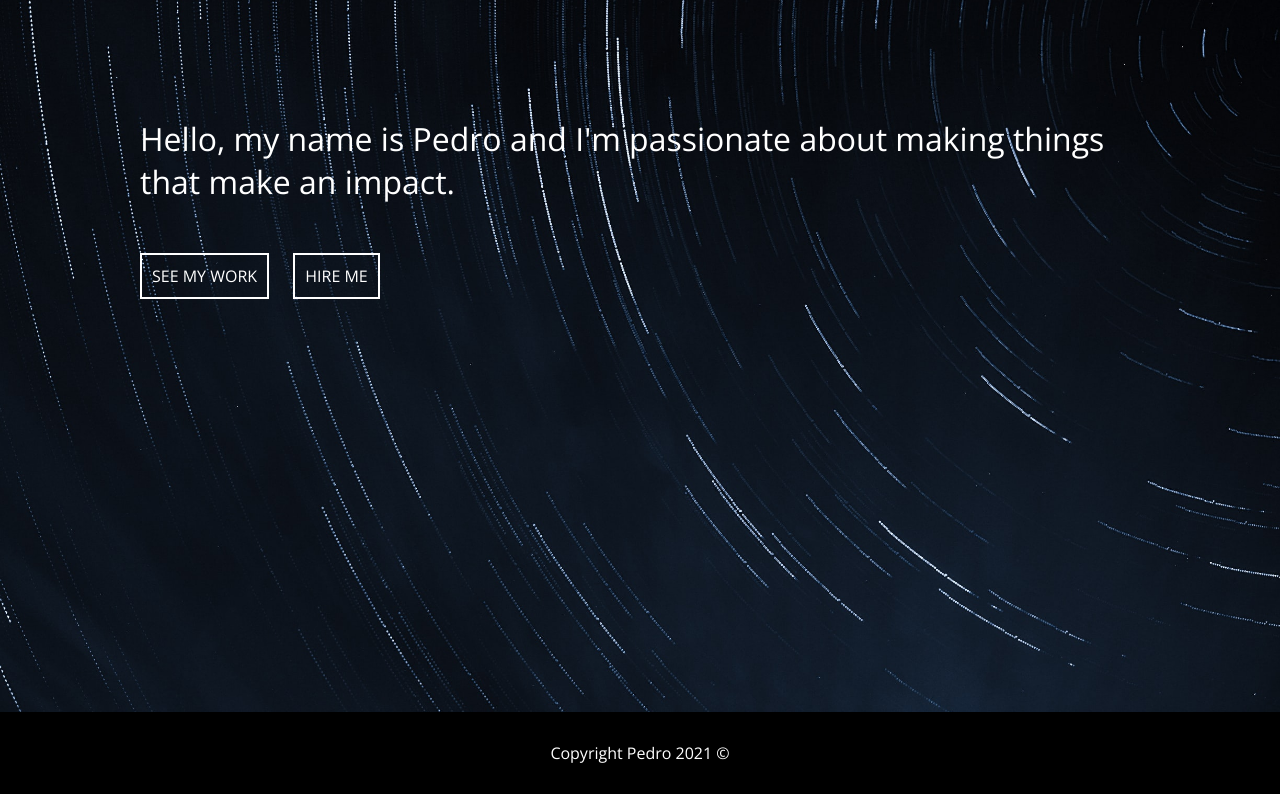
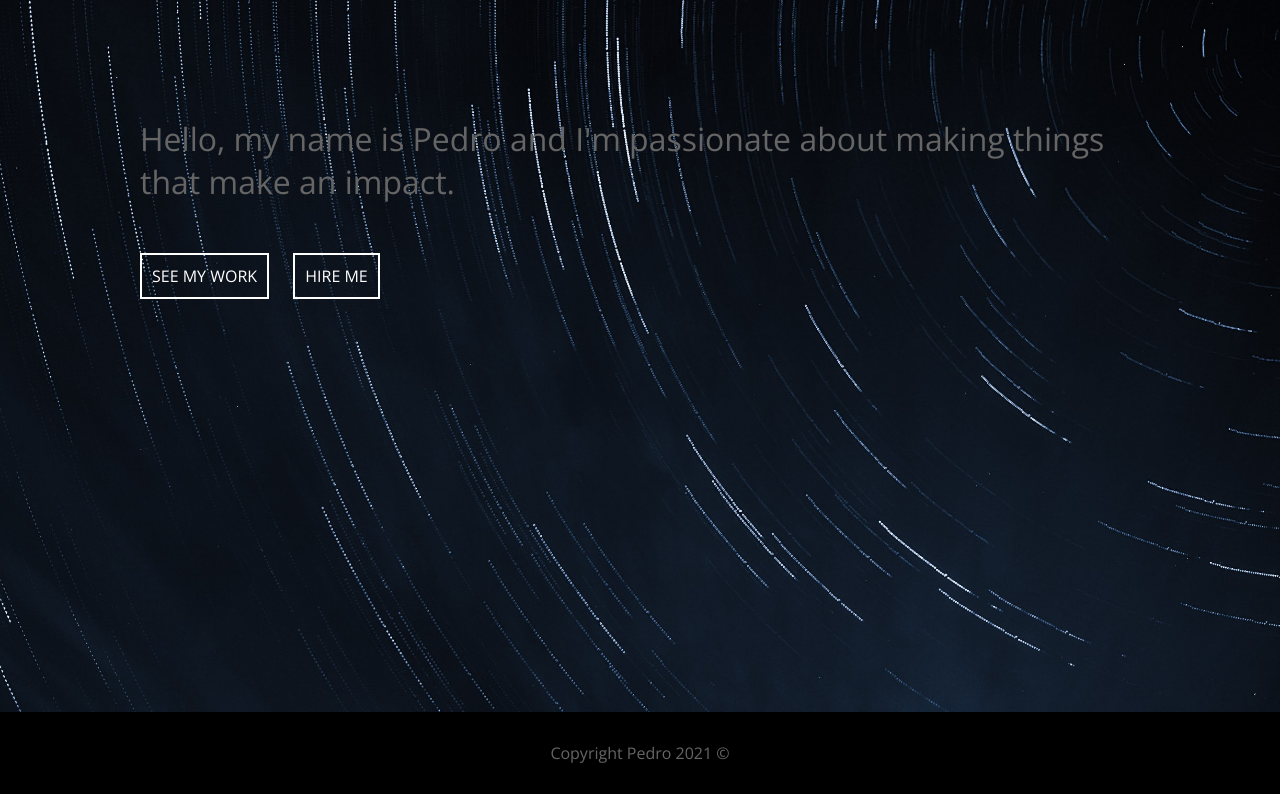
Before and after one commit to rschpdr/56-html-intro, a plain HTML site: page index.html in a window 1280 px wide. Shown: the part 88-882 px from the top of the page. Drawn offline with nearby package versions, Linux system fonts and the light colour scheme.

Commit message:
changed bg color

```diff
--- a/assets/styles/style.css
+++ b/assets/styles/style.css
@@ -3,11 +3,12 @@
 /* Seletor de nome tag: seleciona todas as tags com este nome, no caso, uma única tag body e aplica as regras contidas entre o par de chaves em todas as tags com este nome */
 body {
   font-family: "Open Sans", sans-serif; /* No CSS, o ponto e vírgula é obrigatório para separar uma regra da outra */
-  color: white;
+  color: rgb(101, 101, 101);
   margin: 0;
   /* vh: viewport-height, e é o altura em pixels do tamanho físico da tela do dispositivo. Essa funciona como uma porcentagem */
   /* 100vh = 100% da altura física da tela do dispositivo */
   height: 100vh;
+  background-color: lightpink;
 }
 
 a {
```
